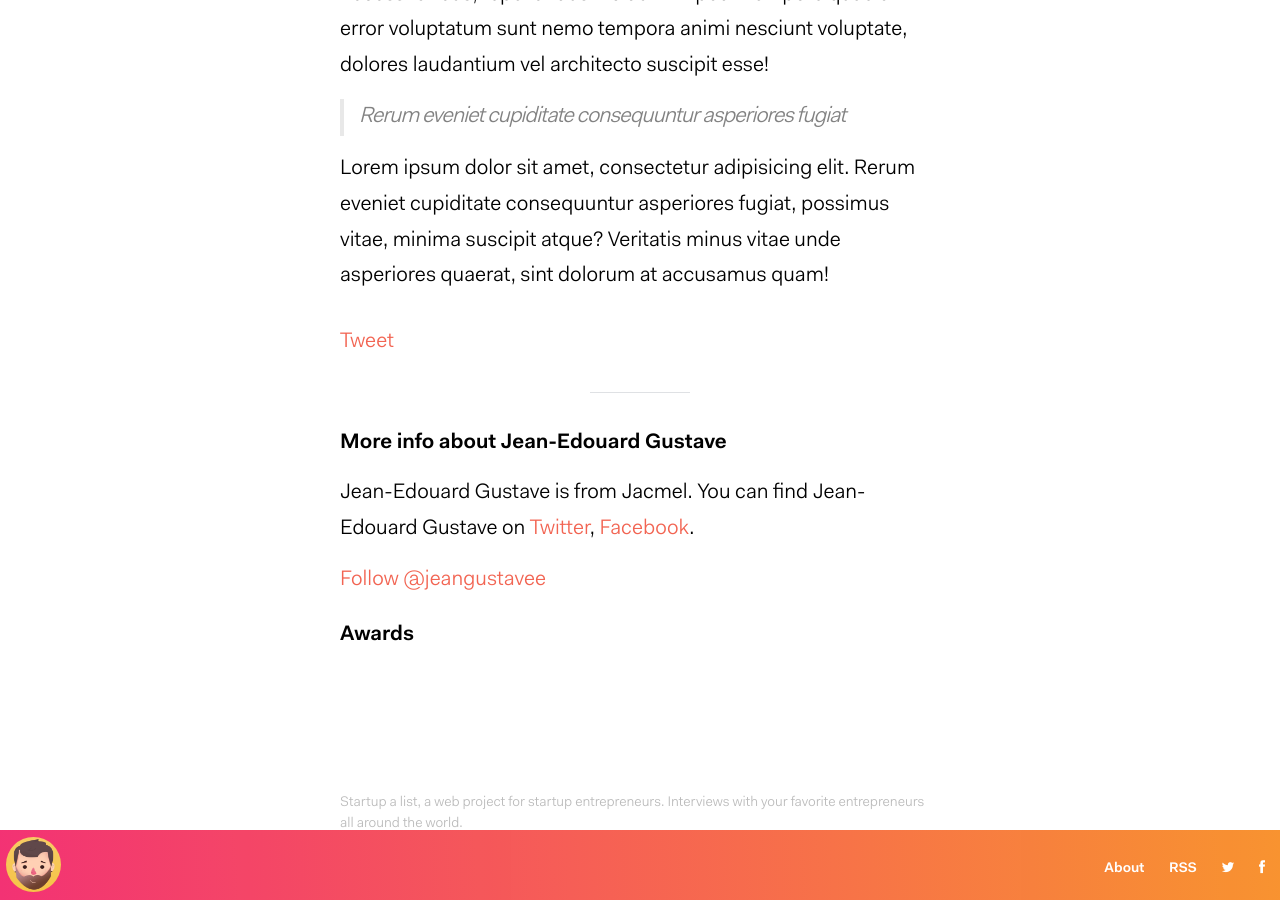
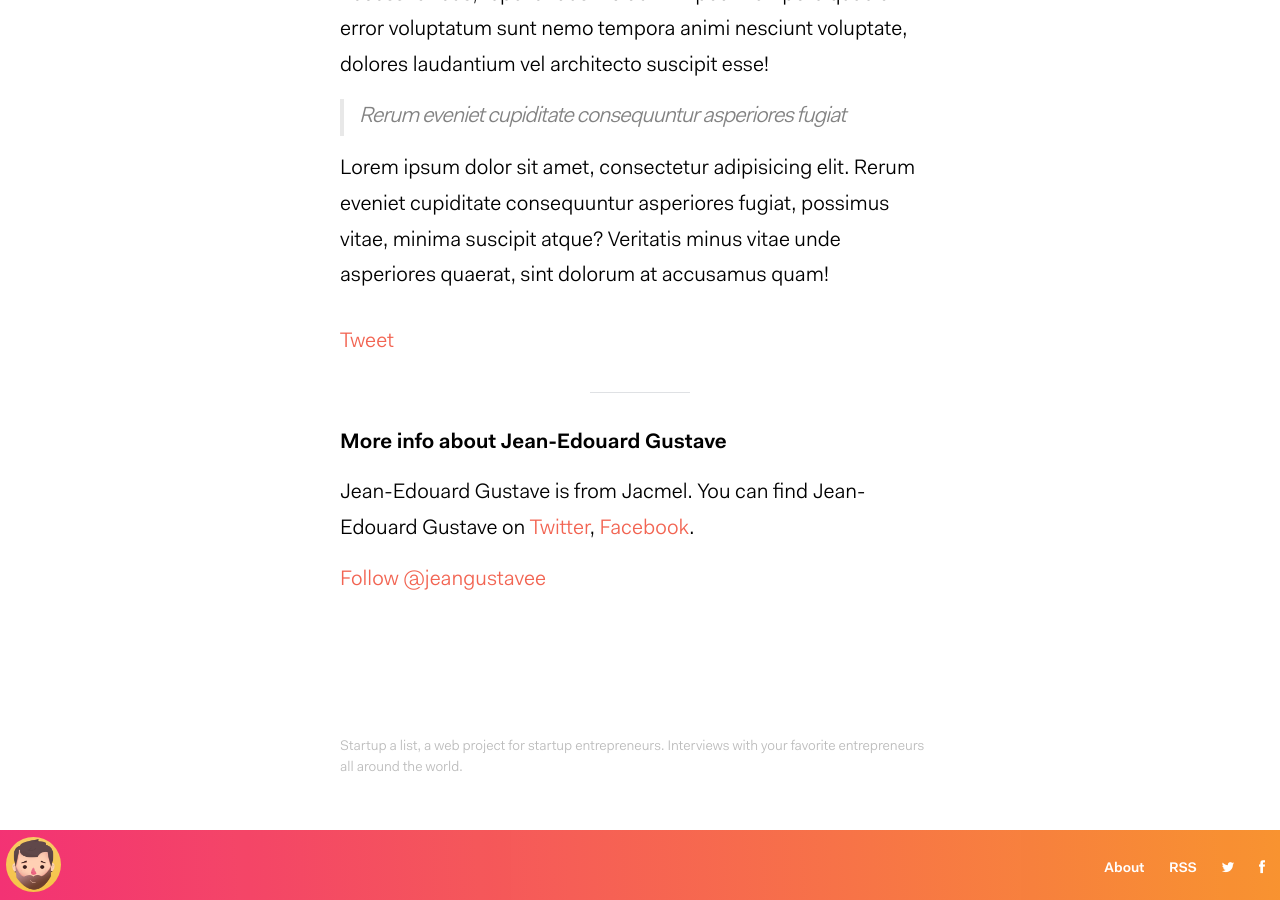
Before and after one commit to kenold/startup-alist, a Jekyll site: the page built from _people/jean-edouard-gustave.md, in a window 1280 px wide and 900 px high, scrolled down 629 px. Built offline with Jekyll 4.4.1, drawn with Linux system fonts in a browser that asks for light colours; comment, search, counter and statistics services are not loaded.

Commit message:
display awards only if count is more than 0

```diff
--- a/_layouts/person.html
+++ b/_layouts/person.html
@@ -53,6 +53,7 @@ layout: default
     </script>
   </div>
 
+    {% if page.awards.size > 0 %}
         <div class="related">
             <h2>Awards</h2>
             <ul>
@@ -61,5 +62,6 @@ layout: default
                 {% endfor %}
             </ul>
         </div>
+    {% endif %}
 
 </div>
```
Lines whose indentation alone changed are shown as unchanged.
